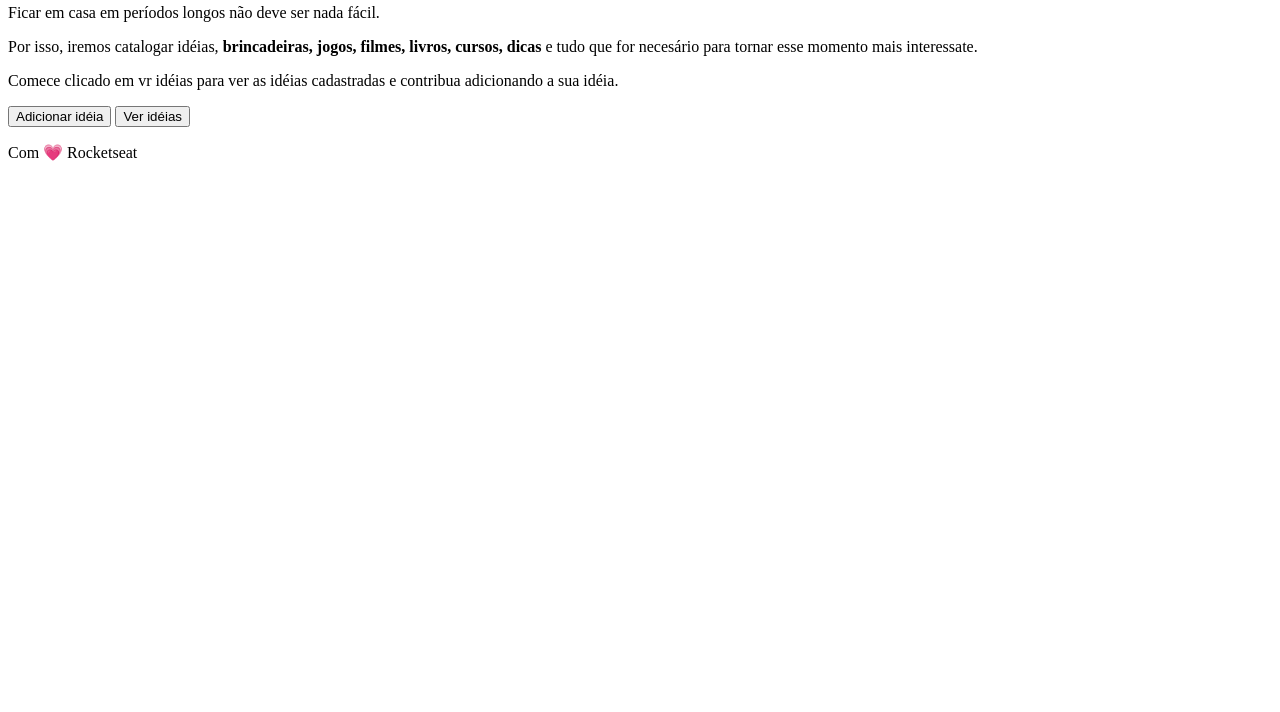
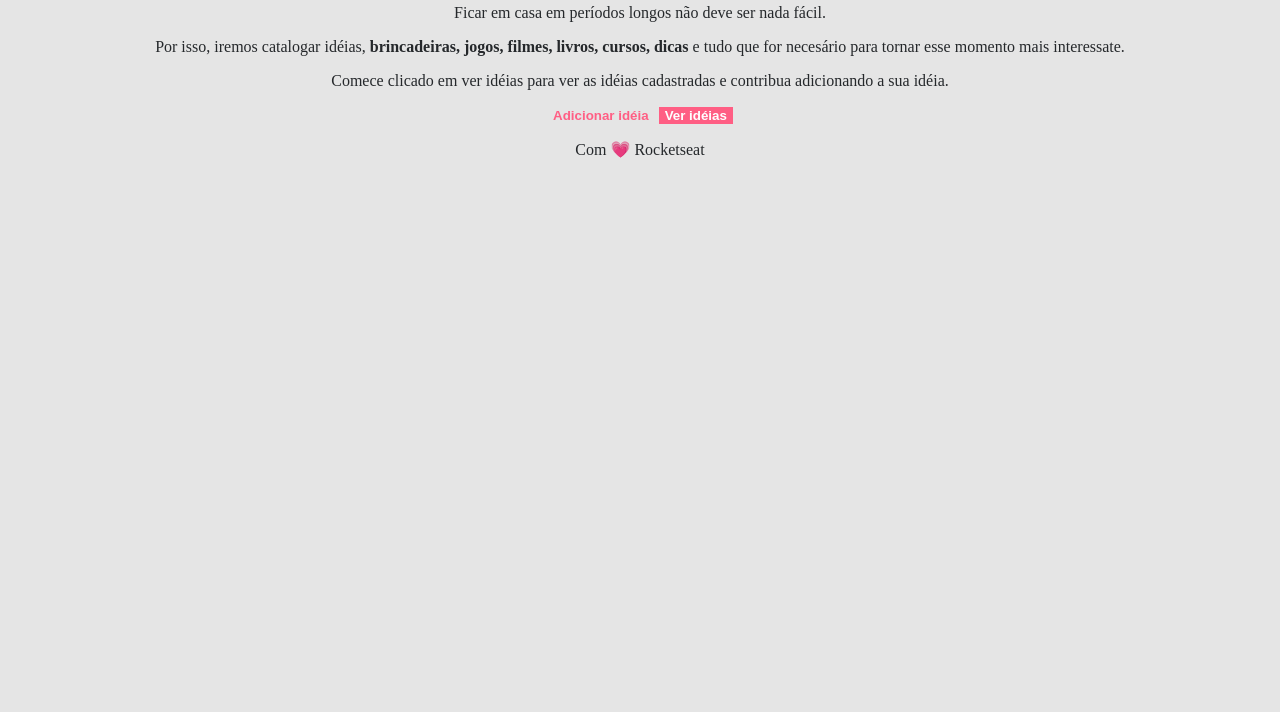
Before and after one commit to jairsmarques/projeto-casa-criativa, a plain HTML site: page index.html in a window 1280 px wide. Shown: the part 88-800 px from the top of the page. Drawn offline with Linux system fonts and the light colour scheme.

Commit message:
Iniciando a estilização co css no projeto

```diff
--- /dev/null
+++ b/css/style.css
@@ -0,0 +1,24 @@
+body {
+    background: #e5e5e5;
+    color: #25282b;
+
+    text-align: center;
+}
+
+button {
+    color: #ff5e84;
+    border: none;
+
+   font-weight: bold;
+   background: none;
+}
+
+.fat {
+    color: white;
+    background: #ff5e84;
+}
+
+#footer a {
+    color: #25282b;
+    text-decoration: none;
+}
--- a/index.html
+++ b/index.html
@@ -4,6 +4,7 @@
     <meta charset="UTF-8">
     <meta http-equiv="X-UA-Compatible" content="IE=edge">
     <meta name="viewport" content="width=device-width, initial-scale=1.0">
+    <link rel="stylesheet" href="./css/style.css">
     <title>Casa Criativa</title>
 </head>
 <body>
@@ -15,12 +16,12 @@
         Por isso, iremos catalogar idéias, <strong>brincadeiras, jogos, filmes, livros, cursos, dicas</strong> e tudo que for necesário para tornar esse momento mais interessate.
     </p>
     <p>
-        Comece clicado em vr idéias para ver as idéias cadastradas e contribua adicionando a sua idéia.
+        Comece clicado em ver idéias para ver as idéias cadastradas e contribua adicionando a sua idéia.
     </p>
 
     <button>Adicionar idéia</button>
-    <button>Ver idéias</button>
+    <button class="fat">Ver idéias</button>
 
-    <p>Com 💗 Rocketseat</p>
+    <p id="footer">Com 💗 <a href="http://rocketseat.com.br">Rocketseat</a></p>
 </body>
 </html>
```
